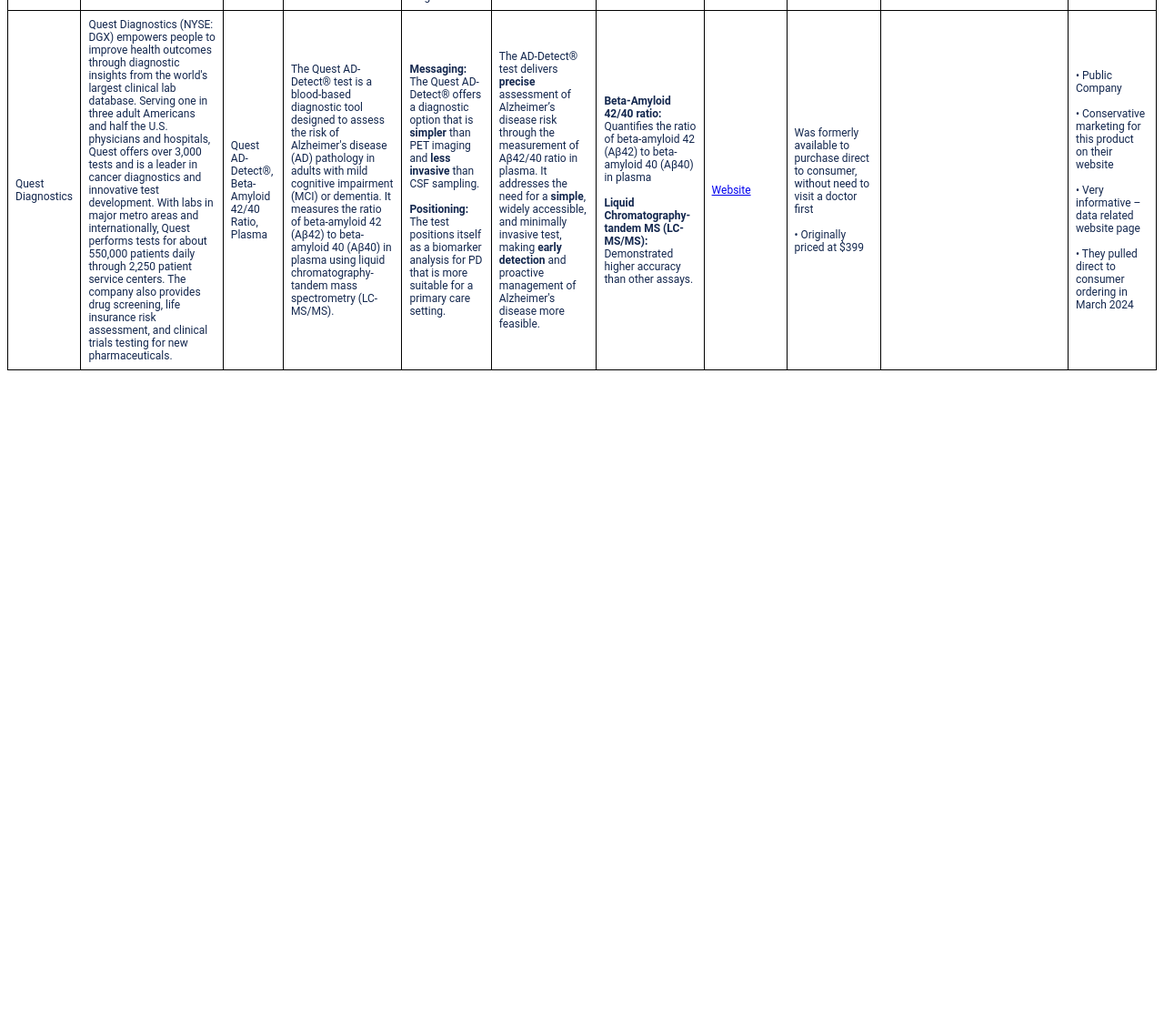
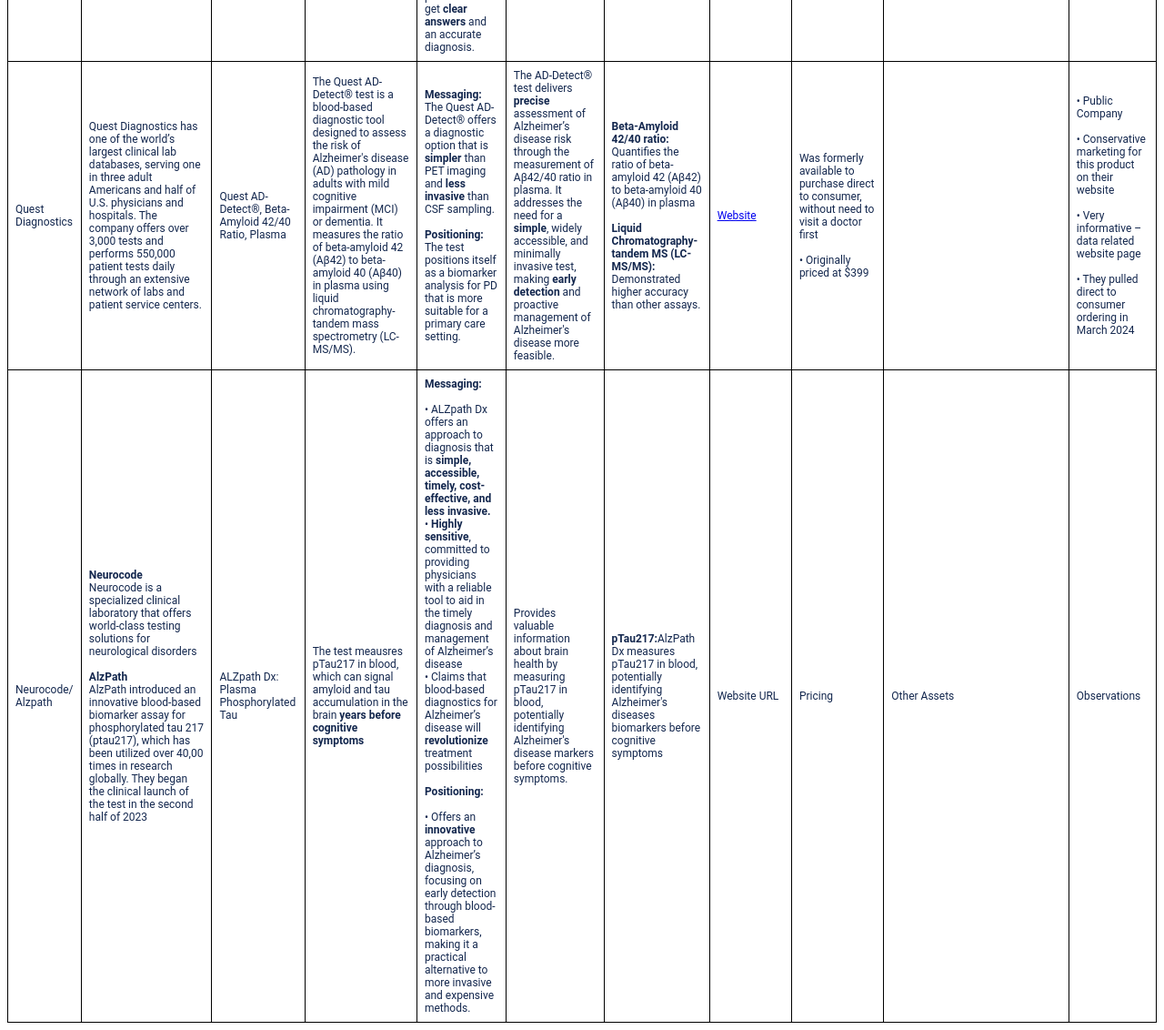
Before and after one commit to lmoran5/Blood-Based-Biomarker-Competitve-Analysis, a plain HTML site: page index.html in a window 1280 px wide. Shown: the part 1274-2406 px from the top of the page at 91% size. Before the commit the page ends 1689 px from the top, so only its background shows below. Drawn offline with Linux system fonts and the light colour scheme; a script that the page names is missing.

Commit message:
Update index.html

```diff
--- a/index.html
+++ b/index.html
@@ -7,7 +7,7 @@
     <link rel="stylesheet" href="styles.css">
 </head>
 <body>
-    <h1>Competitive Analysis</h1>
+    <h1>Blood-Based Biomarker Products - Web Based Marketing Analysis</h1>
     <table id="analysisTable">
         <thead>
             <tr>
@@ -90,7 +90,7 @@ o	Media Coverage</td>
             </tr>
 <tr>
 <td>Quest Diagnostics </td>
-<td> Quest Diagnostics (NYSE: DGX) empowers people to improve health outcomes through diagnostic insights from the world's largest clinical lab database. Serving one in three adult Americans and half the U.S. physicians and hospitals, Quest offers over 3,000 tests and is a leader in cancer diagnostics and innovative test development. With labs in major metro areas and internationally, Quest performs tests for about 550,000 patients daily through 2,250 patient service centers. The company also provides drug screening, life insurance risk assessment, and clinical trials testing for new pharmaceuticals.
+<td>Quest Diagnostics has one of the world’s largest clinical lab databases, serving one in three adult Americans and half of U.S. physicians and hospitals. The company offers over 3,000 tests and performs 550,000 patient tests daily through an extensive network of labs and patient service centers.
 </td>
 <td>Quest AD-Detect®, Beta-Amyloid 42/40 Ratio, Plasma</td>
 <td>The Quest AD-Detect® test is a blood-based diagnostic tool designed to assess the risk of Alzheimer's disease (AD) pathology in adults with mild cognitive impairment (MCI) or dementia. It measures the ratio of beta-amyloid 42 (Aβ42) to beta-amyloid 40 (Aβ40) in plasma using liquid chromatography-tandem mass spectrometry (LC-MS/MS).</td>
@@ -113,6 +113,28 @@ The test positions itself as a biomarker analysis for PD that is more suitable f
 •	They pulled direct to consumer ordering in March 2024<br></td>
 
 </tr>
+<td>Neurocode/ Alzpath</td>
+<td><b>Neurocode</b><br>
+Neurocode is  a specialized clinical laboratory that offers world-class testing solutions for neurological disorders<br><br>
+<b>AlzPath</b><br>
+AlzPath introduced an innovative blood-based biomarker assay for phosphorylated tau 217 (ptau217), which has been utilized over 40,00 times in research globally. They began the clinical launch of the test in the second half of 2023
+</td>
+<td>ALZpath Dx: Plasma Phosphorylated Tau</td>
+<td>The test meausres pTau217 in blood, which can signal amyloid and tau accumulation in the brain <b>years before cognitive symptoms</b></td>
+<td><b>Messaging:</b><br><br>
+•	ALZpath Dx offers an approach to diagnosis that is <b>simple, accessible, timely, cost-effective, and less invasive.</b><br>
+•	<b>Highly sensitive</b>, committed to providing physicians with a reliable tool to aid in the timely diagnosis and management of Alzheimer’s disease <br>
+•	Claims that blood-based diagnostics for Alzheimer’s disease will<b> revolutionize</b> treatment possibilities <br><br>
+<b>Positioning:</b><br><br>
+
+•	Offers an <b>innovative</b> approach to Alzheimer’s diagnosis, focusing on early detection through blood-based biomarkers, making it a practical alternative to more invasive and expensive methods.<br>
+</td>
+<td> Provides valuable information about brain health by measuring pTau217 in blood, potentially identifying Alzheimer's disease markers before cognitive symptoms.</td>
+<td><b>pTau217:</b>AlzPath Dx measures pTau217 in blood, potentially identifying Alzheimer's diseases biomarkers before cognitive symptoms</td>
+<td>Website URL</td>
+<td>Pricing</td>
+<td>Other Assets</td>
+<td>Observations</td>
 
 
 
```
